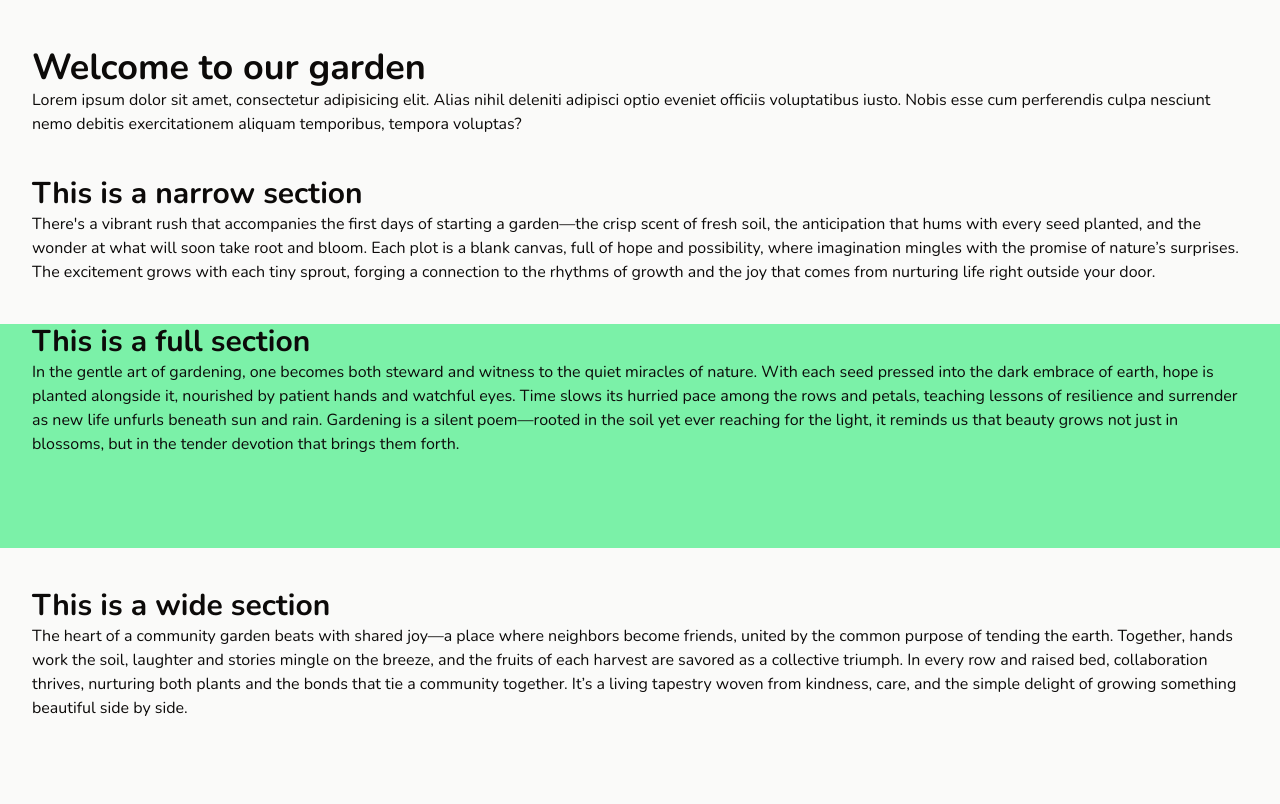
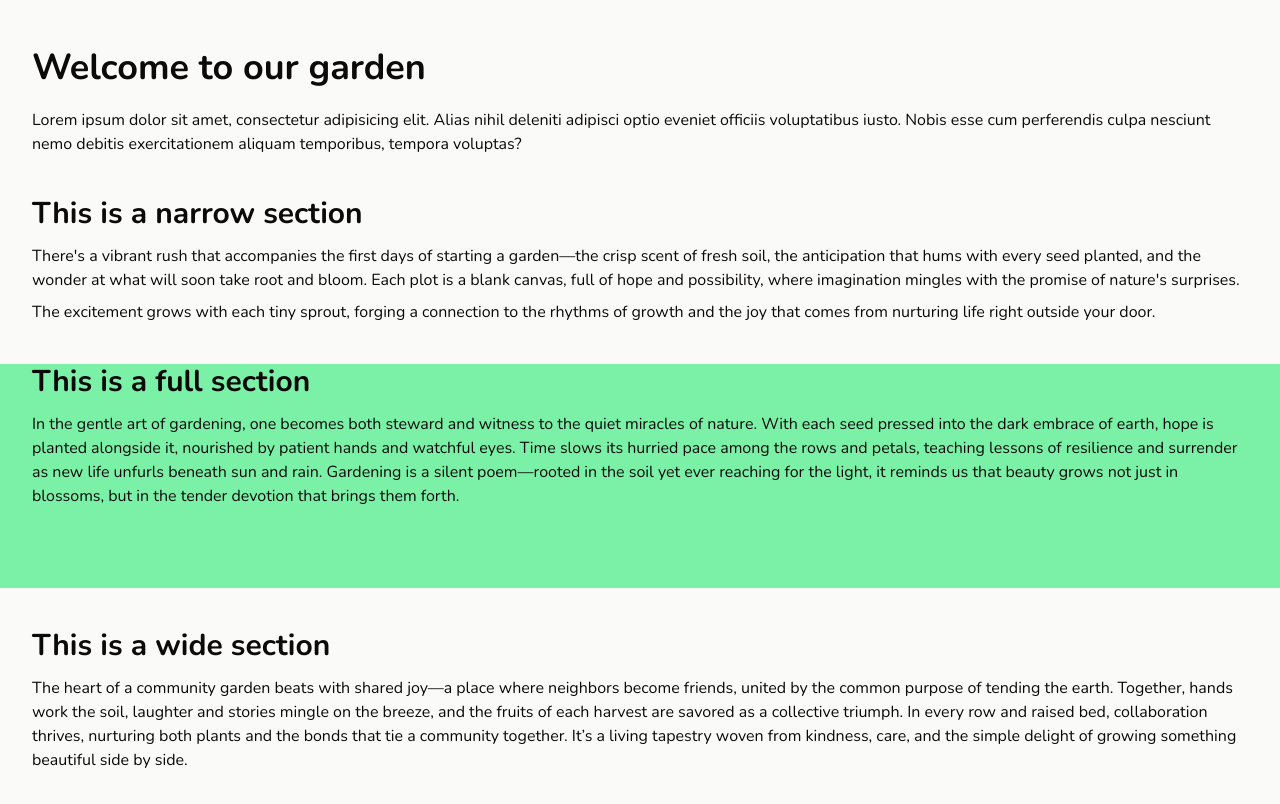
Before and after one commit to BrunoRoemers/parkgarden, a Next.js app: page / in a window 1280 px wide. Shown: the top 804 px of the page. Built offline with nearby package versions, Linux system fonts and the light colour scheme.

Commit message:
WIP typography

```diff
--- a/src/components/theme/text.tsx
+++ b/src/components/theme/text.tsx
@@ -6,29 +6,41 @@ interface TextProps {
 }
 
 export const H1 = ({ children, className }: TextProps) => {
-  return <h1 className={cn("text-4xl font-bold", className)}>{children}</h1>;
+  return (
+    <h1 className={cn("text-4xl font-bold mb-5", className)}>{children}</h1>
+  );
 };
 
 export const H2 = ({ children, className }: TextProps) => {
-  return <h2 className={cn("text-3xl font-bold", className)}>{children}</h2>;
+  return (
+    <h2 className={cn("text-3xl font-bold mb-3", className)}>{children}</h2>
+  );
 };
 
 export const H3 = ({ children, className }: TextProps) => {
-  return <h3 className={cn("text-2xl font-bold", className)}>{children}</h3>;
+  return (
+    <h3 className={cn("text-2xl font-bold mb-2", className)}>{children}</h3>
+  );
 };
 
 export const H4 = ({ children, className }: TextProps) => {
-  return <h4 className={cn("text-xl font-bold", className)}>{children}</h4>;
+  return (
+    <h4 className={cn("text-xl font-bold mb-2", className)}>{children}</h4>
+  );
 };
 
 export const H5 = ({ children, className }: TextProps) => {
-  return <h5 className={cn("text-lg font-bold", className)}>{children}</h5>;
+  return (
+    <h5 className={cn("text-lg font-bold mb-2", className)}>{children}</h5>
+  );
 };
 
 export const H6 = ({ children, className }: TextProps) => {
-  return <h6 className={cn("text-base font-bold", className)}>{children}</h6>;
+  return (
+    <h6 className={cn("text-base font-bold mb-2", className)}>{children}</h6>
+  );
 };
 
 export const P = ({ children, className }: TextProps) => {
-  return <p className={cn("text-base", className)}>{children}</p>;
+  return <p className={cn("text-base mb-2", className)}>{children}</p>;
 };
--- a/src/components/typography.tsx
+++ b/src/components/typography.tsx
@@ -20,10 +20,13 @@ export const Typography = () => {
           starting a garden—the crisp scent of fresh soil, the anticipation that
           hums with every seed planted, and the wonder at what will soon take
           root and bloom. Each plot is a blank canvas, full of hope and
-          possibility, where imagination mingles with the promise of nature’s
-          surprises. The excitement grows with each tiny sprout, forging a
-          connection to the rhythms of growth and the joy that comes from
-          nurturing life right outside your door.
+          possibility, where imagination mingles with the promise of
+          nature&apos;s surprises.
+        </P>
+        <P>
+          The excitement grows with each tiny sprout, forging a connection to
+          the rhythms of growth and the joy that comes from nurturing life right
+          outside your door.
         </P>
       </Narrow>
       <Full className="bg-green-300 min-h-56">
```
